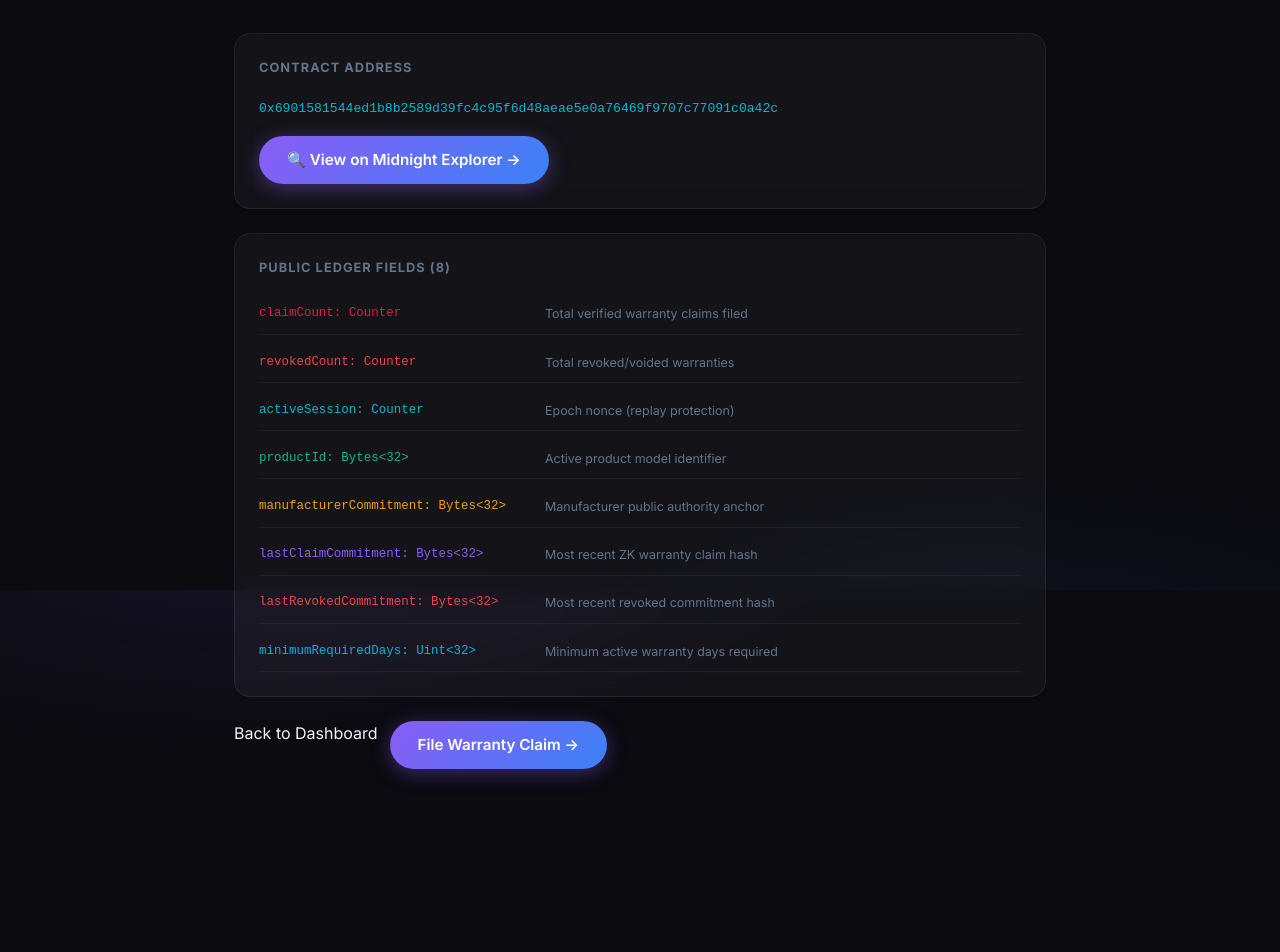
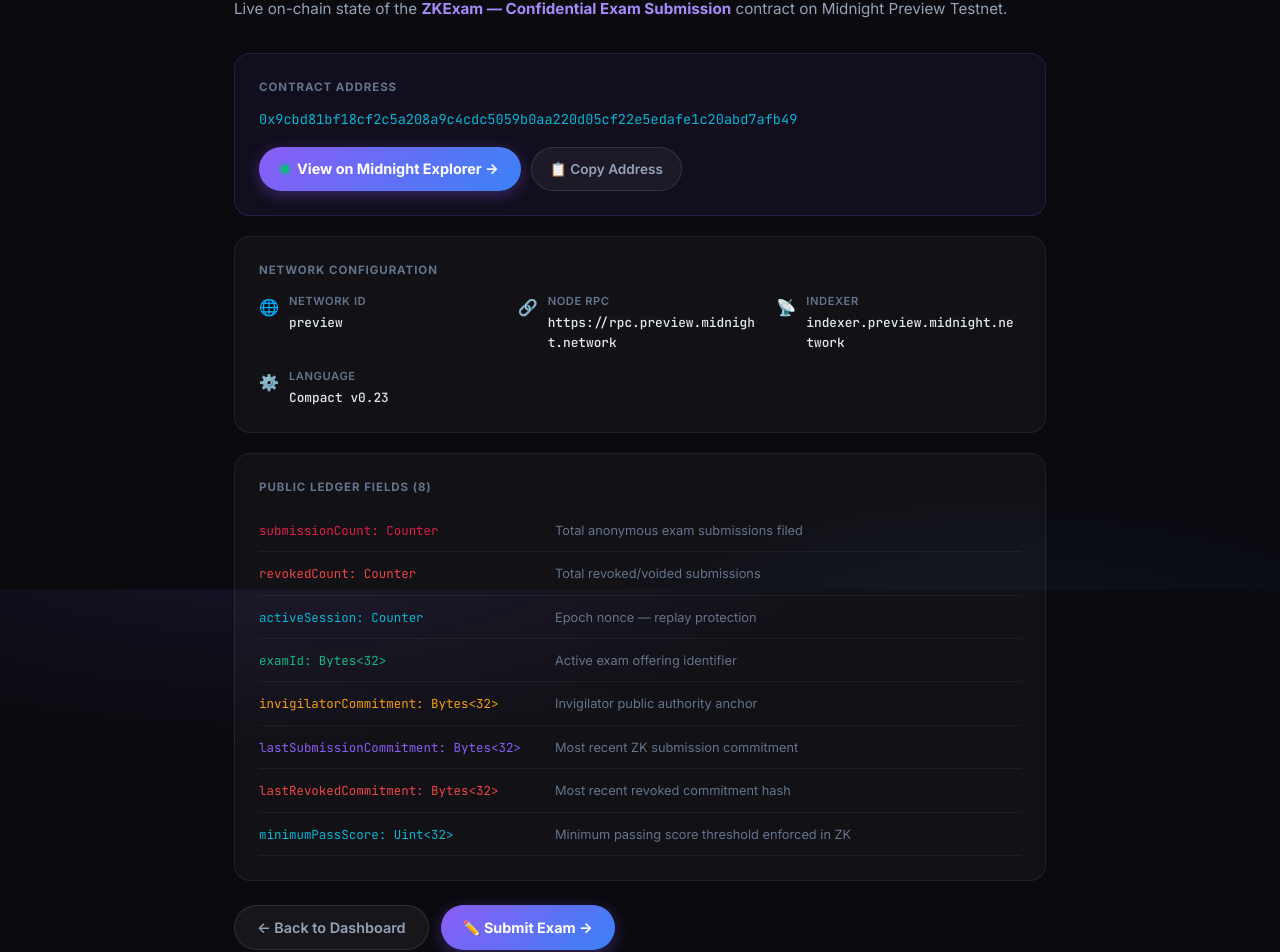
Before and after one commit to techyguy7866/exam-submission-platform, a Next.js app: page /explorer in a window 1280 px wide. Shown: the part 210-1162 px from the top of the page. Before the commit the page ends 1043 px from the top, so only its background shows below. Built offline with nearby package versions, Linux system fonts and the light colour scheme; what @midnight-ntwrk/midnight-js-network-id would draw is missing.

Commit message:
fix(explorer): Rewrite Explorer page — new contract 0x9cbd81bf18cf2c5a208a9c4cdc5059b0aa220d05cf22e5edafe1c20abd7afb49, exam-themed ledger fields, improved UI with copy button and network config panel

```diff
--- a/src/app/admin/page.tsx
+++ b/src/app/admin/page.tsx
@@ -103,7 +103,7 @@
           <div style={{ display: "grid", gridTemplateColumns: "repeat(auto-fit, minmax(200px, 1fr))", gap: "0.5rem" }}>
             {[
               { circuit: "setManufacturerCommitment(Uint<32>)", desc: "Anchor manufacturer authority + set required days", color: "#8b5cf6" },
-              { circuit: "revokeWarranty(Bytes<32>)", desc: "Revoke a fraudulent warranty claim (ZK auth)", color: "#ef4444" },
+              { circuit: "revokeWarranty(Bytes<32>)", desc: "Revoke a fraudulent exam submission (ZK auth)", color: "#ef4444" },
               { circuit: "resetProduct(Bytes<32>, Uint<32>)", desc: "Reset product ID + minimum days threshold", color: "#f59e0b" },
               { circuit: "incrementSession()", desc: "Bump session nonce (replay protection)", color: "#06b6d4" },
             ].map(c => (
@@ -165,7 +165,7 @@
             </div>
             <button type="submit" className="btn-primary" disabled={isLoading || !revokeCommitment} id="revokeBtn"
               style={{ background: "rgba(239,68,68,0.15)", borderColor: "rgba(239,68,68,0.4)" }}>
-              {loadingRevoke ? <><span className="spinner" /> Revoking...</> : "Revoke Warranty Claim (ZK Auth)"}
+              {loadingRevoke ? <><span className="spinner" /> Revoking...</> : "Revoke Exam Submission (ZK Auth)"}
             </button>
           </form>
         </div>
--- a/src/app/explorer/page.tsx
+++ b/src/app/explorer/page.tsx
@@ -1,63 +1,128 @@
-import type { Metadata } from 'next';
-import Link from 'next/link';
-
-export const metadata: Metadata = {
-  title: 'Midnight Explorer | Confidential Product Warranty Verification',
-  description: 'View live on-chain state of the Confidential Product Warranty Verification contract on Midnight Preview.',
-};
-
-const CONTRACT_ADDRESS = "0x6901581544ed1b8b2589d39fc4c95f6d48aeae5e0a76469f9707c77091c0a42c";
+"use client";
+import Link from "next/link";
+import { CONTRACT_ADDRESS, NETWORK_CONFIG } from "../../lib/contract";
 
 export default function ExplorerPage() {
+  const explorerUrl = `https://preview.midnightexplorer.com/contracts/${CONTRACT_ADDRESS}`;
+
+  const ledgerFields = [
+    { field: "submissionCount: Counter",     desc: "Total anonymous exam submissions filed",         color: "#e11d48" },
+    { field: "revokedCount: Counter",        desc: "Total revoked/voided submissions",               color: "#ef4444" },
+    { field: "activeSession: Counter",       desc: "Epoch nonce — replay protection",                color: "#06b6d4" },
+    { field: "examId: Bytes<32>",            desc: "Active exam offering identifier",                color: "#10b981" },
+    { field: "invigilatorCommitment: Bytes<32>", desc: "Invigilator public authority anchor",        color: "#f59e0b" },
+    { field: "lastSubmissionCommitment: Bytes<32>", desc: "Most recent ZK submission commitment",    color: "#8b5cf6" },
+    { field: "lastRevokedCommitment: Bytes<32>",    desc: "Most recent revoked commitment hash",     color: "#ef4444" },
+    { field: "minimumPassScore: Uint<32>",   desc: "Minimum passing score threshold enforced in ZK", color: "#06b6d4" },
+  ];
+
   return (
-    <>
-<div style={{ maxWidth: 860, margin: "0 auto", padding: "2rem 1.5rem 4rem" }}>
-        <div style={{ marginBottom: "2rem" }}>
-          <div style={{ display: "flex", gap: "0.5rem", marginBottom: "0.5rem" }}>
-            <span className="badge badge-cyan">Midnight Explorer</span>
-            <span className="badge badge-green">Preview Network</span>
+    <div style={{ maxWidth: 860, margin: "0 auto", padding: "40px 24px 80px" }}>
+      {/* Header */}
+      <div style={{ marginBottom: 32 }}>
+        <div style={{ display: "flex", gap: 8, marginBottom: 14 }}>
+          <span style={{ padding: "4px 12px", background: "rgba(6,182,212,0.12)", border: "1px solid rgba(6,182,212,0.25)", borderRadius: 50, fontSize: "0.72rem", fontWeight: 700, color: "#22d3ee", letterSpacing: "0.06em", textTransform: "uppercase" }}>Midnight Explorer</span>
+          <span style={{ padding: "4px 12px", background: "rgba(16,185,129,0.12)", border: "1px solid rgba(16,185,129,0.25)", borderRadius: 50, fontSize: "0.72rem", fontWeight: 700, color: "#34d399", letterSpacing: "0.06em", textTransform: "uppercase", display: "flex", alignItems: "center", gap: 5 }}>
+            <span style={{ width: 6, height: 6, borderRadius: "50%", background: "#10b981", boxShadow: "0 0 6px #10b981", display: "inline-block" }} />Preview Network
+          </span>
         </div>
-          <h1 className="section-title">Contract Explorer</h1>
-          <p className="section-desc">Live on-chain state of the Confidential Product Warranty Verification ZK contract on Midnight Preview.</p>
+        <h1 style={{ fontSize: "2rem", fontWeight: 800, color: "#f1f5f9", letterSpacing: "-0.03em", marginBottom: 8 }}>Contract Explorer</h1>
+        <p style={{ color: "#94a3b8", fontSize: "0.95rem", lineHeight: 1.6 }}>
+          Live on-chain state of the <strong style={{ color: "#a78bfa" }}>ZKExam — Confidential Exam Submission</strong> contract on Midnight Preview Testnet.
+        </p>
       </div>
 
-        <div className="glass-card" style={{ padding: "1.5rem", marginBottom: "1.5rem" }}>
-          <div style={{ fontSize: "0.8rem", fontWeight: 700, color: "#64748b", marginBottom: "1rem", textTransform: "uppercase", letterSpacing: "0.08em" }}>Contract Address</div>
-          <code style={{ fontSize: "0.82rem", color: "#06b6d4", wordBreak: "break-all" }}>{CONTRACT_ADDRESS}</code>
-          <div style={{ marginTop: "1rem" }}>
-            <a href={`https://preview.midnightexplorer.com/contracts/${CONTRACT_ADDRESS}`}
-              target="_blank" rel="noopener noreferrer" className="btn-primary" style={{ display: "inline-flex" }}>
-              🔍 View on Midnight Explorer →
+      {/* Contract Address Card */}
+      <div style={{
+        padding: 24, borderRadius: 16, marginBottom: 20,
+        background: "rgba(139,92,246,0.06)", border: "1px solid rgba(139,92,246,0.2)",
+      }}>
+        <div style={{ fontSize: "0.72rem", fontWeight: 700, color: "#64748b", marginBottom: 12, textTransform: "uppercase", letterSpacing: "0.08em" }}>Contract Address</div>
+        <code style={{ fontSize: "0.85rem", color: "#06b6d4", wordBreak: "break-all", lineHeight: 1.7, display: "block", marginBottom: 16, fontFamily: "'JetBrains Mono','Fira Code',monospace" }}>
+          {CONTRACT_ADDRESS}
+        </code>
+        <div style={{ display: "flex", gap: 10, flexWrap: "wrap" }}>
+          <a href={explorerUrl} target="_blank" rel="noopener noreferrer" style={{
+            display: "inline-flex", alignItems: "center", gap: 8,
+            padding: "10px 22px", borderRadius: 50,
+            background: "linear-gradient(135deg,#8b5cf6,#3b82f6)",
+            color: "#fff", fontWeight: 700, fontSize: "0.9rem",
+            boxShadow: "0 4px 16px rgba(139,92,246,0.35)",
+            transition: "opacity 0.15s",
+          }}
+          onMouseEnter={e => (e.currentTarget.style.opacity = "0.85")}
+          onMouseLeave={e => (e.currentTarget.style.opacity = "1")}>
+            <span style={{ width: 8, height: 8, borderRadius: "50%", background: "#10b981", boxShadow: "0 0 6px #10b981" }} />
+            View on Midnight Explorer →
           </a>
+          <button onClick={() => navigator.clipboard?.writeText(CONTRACT_ADDRESS)} style={{
+            display: "inline-flex", alignItems: "center", gap: 6,
+            padding: "10px 18px", borderRadius: 50,
+            background: "rgba(255,255,255,0.05)", border: "1px solid rgba(255,255,255,0.1)",
+            color: "#94a3b8", fontWeight: 600, fontSize: "0.85rem", cursor: "pointer",
+          }}>📋 Copy Address</button>
         </div>
       </div>
 
-        <div className="glass-card" style={{ padding: "1.5rem", marginBottom: "1.5rem" }}>
-          <div style={{ fontSize: "0.8rem", fontWeight: 700, color: "#64748b", marginBottom: "1rem", textTransform: "uppercase", letterSpacing: "0.08em" }}>Public Ledger Fields (8)</div>
-          <div style={{ display: "flex", flexDirection: "column", gap: "0.5rem" }}>
+      {/* Network Info */}
+      <div style={{
+        padding: 24, borderRadius: 16, marginBottom: 20,
+        background: "rgba(255,255,255,0.03)", border: "1px solid rgba(255,255,255,0.07)",
+      }}>
+        <div style={{ fontSize: "0.72rem", fontWeight: 700, color: "#64748b", marginBottom: 14, textTransform: "uppercase", letterSpacing: "0.08em" }}>Network Configuration</div>
+        <div style={{ display: "grid", gridTemplateColumns: "repeat(auto-fit,minmax(240px,1fr))", gap: 14 }}>
           {[
-              { field: "claimCount: Counter", desc: "Total verified warranty claims filed", color: "#e11d48" },
-              { field: "revokedCount: Counter", desc: "Total revoked/voided warranties", color: "#ef4444" },
-              { field: "activeSession: Counter", desc: "Epoch nonce (replay protection)", color: "#06b6d4" },
-              { field: "productId: Bytes<32>", desc: "Active product model identifier", color: "#10b981" },
-              { field: "manufacturerCommitment: Bytes<32>", desc: "Manufacturer public authority anchor", color: "#f59e0b" },
-              { field: "lastClaimCommitment: Bytes<32>", desc: "Most recent ZK warranty claim hash", color: "#8b5cf6" },
-              { field: "lastRevokedCommitment: Bytes<32>", desc: "Most recent revoked commitment hash", color: "#ef4444" },
-              { field: "minimumRequiredDays: Uint<32>", desc: "Minimum active warranty days required", color: "#06b6d4" },
-            ].map(f => (
-              <div key={f.field} style={{ display: "flex", gap: "1rem", padding: "0.6rem 0", borderBottom: "1px solid rgba(255,255,255,0.05)" }}>
-                <code style={{ fontSize: "0.78rem", color: f.color, minWidth: "270px" }}>{f.field}</code>
-                <span style={{ fontSize: "0.78rem", color: "#64748b" }}>{f.desc}</span>
+            { label: "Network ID",  value: NETWORK_CONFIG.networkId, icon: "🌐" },
+            { label: "Node RPC",    value: NETWORK_CONFIG.nodeUrl,   icon: "🔗" },
+            { label: "Indexer",     value: "indexer.preview.midnight.network", icon: "📡" },
+            { label: "Language",    value: "Compact v0.23",          icon: "⚙️" },
+          ].map(item => (
+            <div key={item.label} style={{ display: "flex", alignItems: "flex-start", gap: 10 }}>
+              <span style={{ fontSize: "1rem", marginTop: 2 }}>{item.icon}</span>
+              <div>
+                <div style={{ fontSize: "0.7rem", color: "#64748b", fontWeight: 600, textTransform: "uppercase", letterSpacing: "0.05em" }}>{item.label}</div>
+                <div style={{ fontSize: "0.8rem", color: "#e2e8f0", fontWeight: 500, marginTop: 2, wordBreak: "break-all", fontFamily: "'JetBrains Mono','Fira Code',monospace" }}>{item.value}</div>
+              </div>
             </div>
           ))}
         </div>
       </div>
 
-        <div style={{ display: "flex", gap: "0.75rem", flexWrap: "wrap" }}>
-          <Link href="/" className="btn-secondary">Back to Dashboard</Link>
-          <Link href="/claim" className="btn-primary">File Warranty Claim →</Link>
+      {/* Ledger Fields */}
+      <div style={{
+        padding: 24, borderRadius: 16, marginBottom: 24,
+        background: "rgba(255,255,255,0.03)", border: "1px solid rgba(255,255,255,0.07)",
+      }}>
+        <div style={{ fontSize: "0.72rem", fontWeight: 700, color: "#64748b", marginBottom: 14, textTransform: "uppercase", letterSpacing: "0.08em" }}>Public Ledger Fields (8)</div>
+        <div style={{ display: "flex", flexDirection: "column", gap: 2 }}>
+          {ledgerFields.map(f => (
+            <div key={f.field} style={{
+              display: "flex", gap: 16, padding: "10px 0",
+              borderBottom: "1px solid rgba(255,255,255,0.05)",
+            }}>
+              <code style={{ fontSize: "0.78rem", color: f.color, minWidth: 280, flexShrink: 0, fontFamily: "'JetBrains Mono','Fira Code',monospace" }}>{f.field}</code>
+              <span style={{ fontSize: "0.8rem", color: "#64748b" }}>{f.desc}</span>
+            </div>
+          ))}
         </div>
       </div>
-    </>
+
+      {/* Actions */}
+      <div style={{ display: "flex", gap: 12, flexWrap: "wrap" }}>
+        <Link href="/" style={{
+          display: "inline-flex", alignItems: "center", gap: 6,
+          padding: "10px 22px", borderRadius: 50,
+          background: "rgba(255,255,255,0.05)", border: "1px solid rgba(255,255,255,0.1)",
+          color: "#94a3b8", fontWeight: 600, fontSize: "0.9rem",
+        }}>← Back to Dashboard</Link>
+        <Link href="/claim" style={{
+          display: "inline-flex", alignItems: "center", gap: 6,
+          padding: "10px 22px", borderRadius: 50,
+          background: "linear-gradient(135deg,#8b5cf6,#3b82f6)",
+          color: "#fff", fontWeight: 700, fontSize: "0.9rem",
+          boxShadow: "0 4px 16px rgba(139,92,246,0.35)",
+        }}>✏️ Submit Exam →</Link>
+      </div>
+    </div>
   );
 }
--- a/src/integration/deploy.ts
+++ b/src/integration/deploy.ts
@@ -20,7 +20,7 @@
 
 async function main() {
   console.log("=============================================================");
-  console.log(" Confidential Product Warranty Verification (CPWV)");
+  console.log(" ZKExam — Confidential Exam Submission (CPWV)");
   console.log(" Midnight.js Deployment — Preview Testnet");
   console.log("=============================================================");
 
```
Also changed, not shown: src/app/claim/page.tsx (+6 -6 lines), 2 other files (tests, documents, lock files or other folders). Lines whose indentation alone changed are shown as unchanged.
